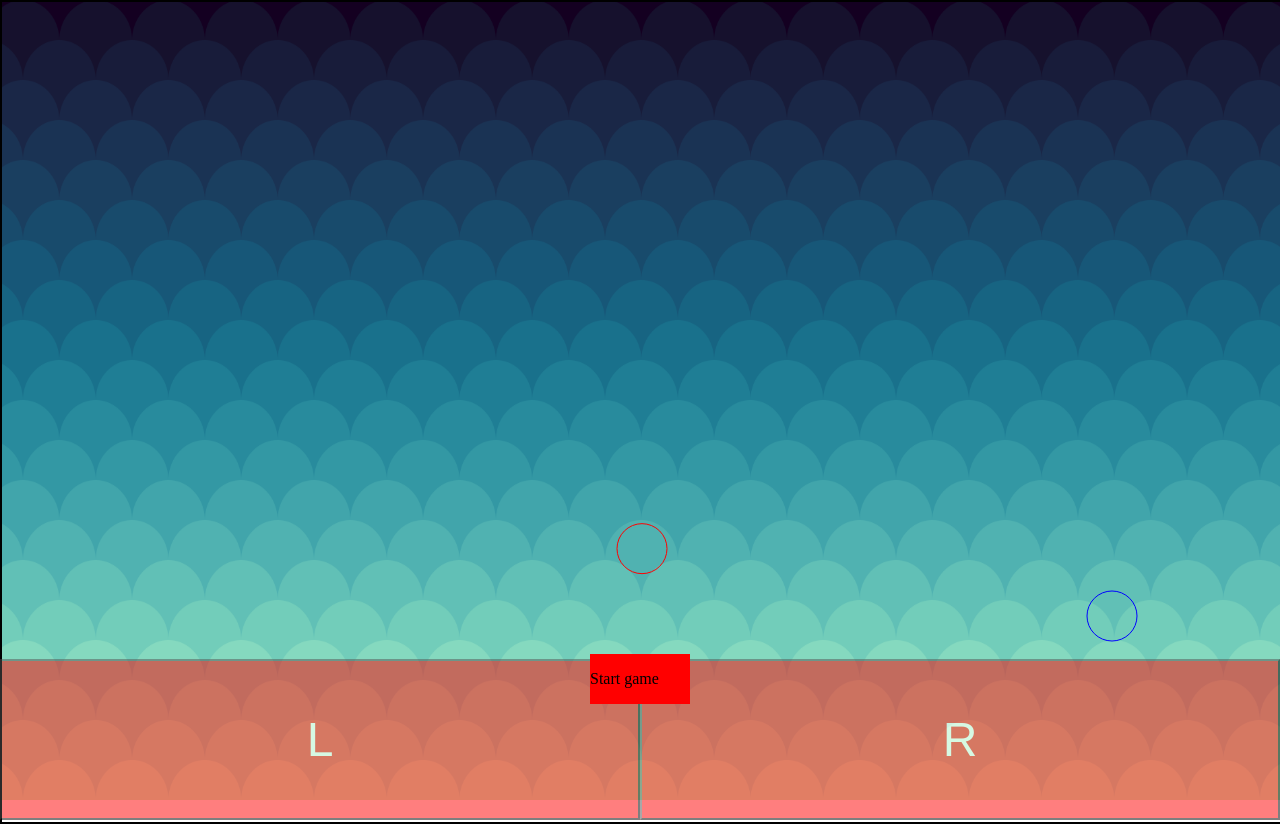
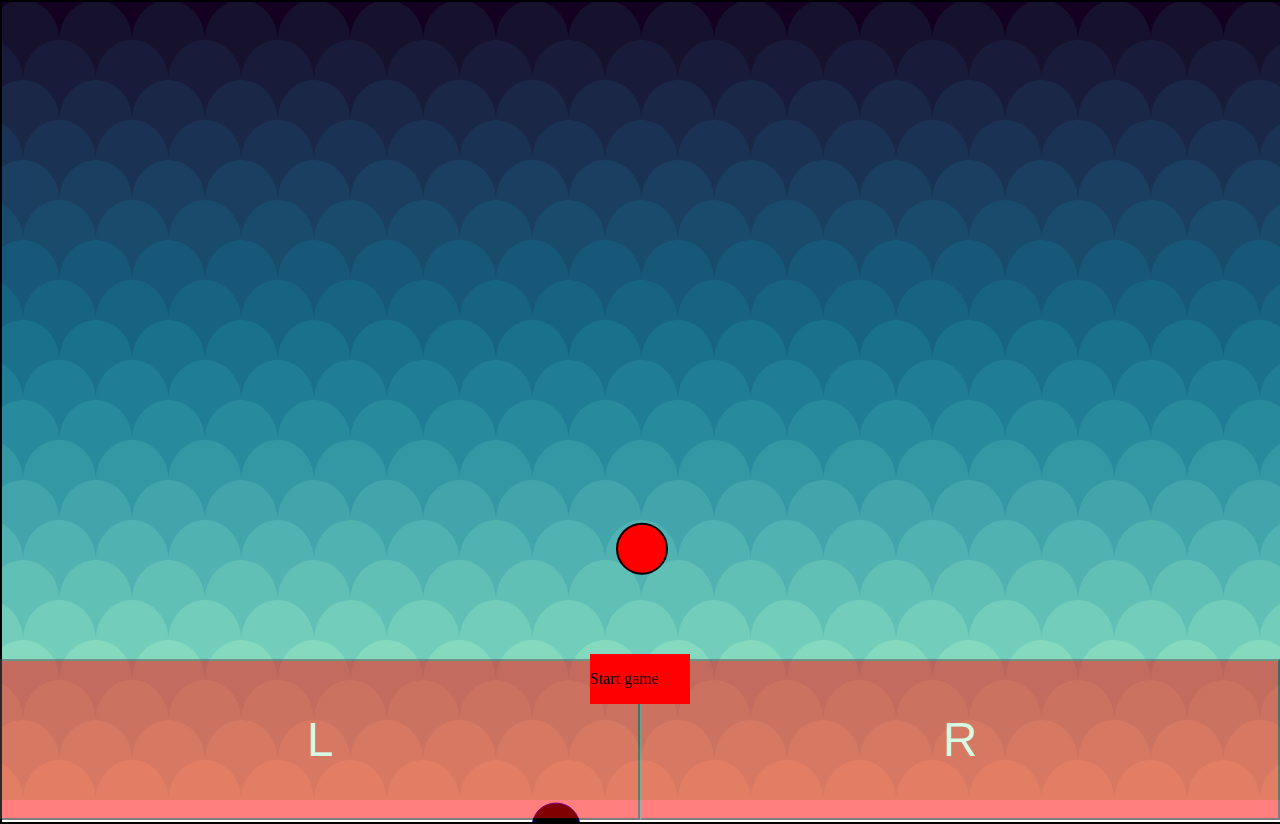
Before and after one commit to cristianfelipe94/Web-Storage., a website: page src/index.html in a window 1280 px wide. Drawn offline with Linux system fonts and the light colour scheme.

Commit message:
Have generated enemies with different properties

```diff
--- a/src/index.html
+++ b/src/index.html
@@ -2,7 +2,7 @@
 <html lang="en">
 <head>
   <meta charset="UTF-8">
-  <meta name="viewport" content="width=device-width, initial-scale=1.0">
+  <meta name="viewport" content='width=device-width, initial-scale=0.7, maximum-scale=0.7, user-scalable=0'>
   <meta http-equiv="X-UA-Compatible" content="ie=edge">
   <link rel="stylesheet" href="css/style.css">
   <title>Javascript proyecto final.</title>
--- a/src/js/mainCharacter.js
+++ b/src/js/mainCharacter.js
@@ -42,7 +42,7 @@ const endPoint = Math.PI * 2;
 const radius = 25;
 const xRightVelocity = 0;
 const xLeftVelocity = 0;
-const color = 'red';
+const color = 'black';
 
 // Main Character, this Character is an object with 'Caracteristics' or 'Parameters'
 // The Parameters will be saved on its respective 'Key' or 'Variable'.
@@ -68,6 +68,9 @@ function MainCharacter(xKey, yKey, radiusKey, startPointKey, endPointKey, xLeftV
   this.drawAnimationMainChar = function () {
     canvasContext.beginPath();
     canvasContext.arc(this.xKey, this.yKey, this.radiusKey, this.startPointKey, this.endPointKey, this.xRightVelocityKey, this.xLeftVelocityKey, this.colorKey, false);
+    canvasContext.fillStyle = 'red';
+    canvasContext.fill();
+    canvasContext.lineWidth = 2;
     canvasContext.strokeStyle = this.colorKey;
     canvasContext.stroke();
   };
@@ -78,15 +81,20 @@ const newCharacter = new MainCharacter(x, y, radius, startPoint, endPoint, xLeft
 
 // Enemy Character.
 // Variables for the Character.
-const xEnemy = generateRandomValue(canvasArea.width);
 const yEnemy = canvasArea.height;
 const colorEnemy = 'blue';
-const gravity = 6;
+const gravityValue = 6;
+const radiusValue = 30;
+const xEnemy = generateRandomValue(canvasArea.width);
+const gravity = generateRandomValue(gravityValue);
+const radiusEnemy = generateRandomValue(radiusValue);
 
-function generateRandomValue (maxWidth) {
-  let maxNumb = maxWidth;
+function generateRandomValue (maxValue) {
+  let maxNumb = maxValue;
   let randomNumb = parseInt(Math.random() * maxNumb);
-  console.log(randomNumb);
+  if (randomNumb < 3) {
+    randomNumb += 3
+  }
   return randomNumb;
 }
 
@@ -113,6 +121,9 @@ function EnemyCharacter(xEnemyKey, yEnemyKey, radiusKey, startPointKey, endPoint
   this.drawAnimationEnemy = function () {
     canvasContext.beginPath();
     canvasContext.arc(this.xEnemyKey, this.yEnemyKey, this.radiusKey, this.startPointKey, this.endPointKey, this.colorEnemyKey, gravityKey, false);
+    canvasContext.fillStyle = 'black';
+    canvasContext.fill();
+    canvasContext.lineWidth = 1;
     canvasContext.strokeStyle = this.colorEnemyKey;
     canvasContext.stroke();
   };
@@ -122,10 +133,12 @@ function EnemyCharacter(xEnemyKey, yEnemyKey, radiusKey, startPointKey, endPoint
 let arrayEnemies = [];
 
 setInterval(function (){
-  let newCharacterEnemy = new EnemyCharacter(xEnemy, yEnemy, radius, startPoint, endPoint, colorEnemy, gravity, false);
-  arrayEnemies.push(newCharacterEnemy);
+  const xEnemy = generateRandomValue(canvasArea.width);
+  const gravity = generateRandomValue(gravityValue);
+  const radiusEnemy = generateRandomValue(radiusValue);
+  arrayEnemies.push(new EnemyCharacter(xEnemy, yEnemy, radiusEnemy, startPoint, endPoint, colorEnemy, gravity, false));
   console.log(arrayEnemies);
-}, 3000);
+}, 5000);
 
 
 // Move function.
@@ -142,6 +155,8 @@ function animateDraw() {
       newCharacter.xRightVelocityKey = 0;
       newCharacter.xLeftVelocityKey = 0;
       element.gravityKey = 0;
+    } else {
+      element.gravityKey = generateRandomValue(gravityValue);
     }
     if (element.yEnemyKey + element.radiusKey > window.innerHeight + element.radiusKey * 2) {
       element.yEnemyKey = canvasArea.height - canvasArea.height - 100;
@@ -162,13 +177,11 @@ animateDraw();
 leftBtn.addEventListener('click', function (event) {
   newCharacter.xRightVelocityKey = 0;
   newCharacter.xLeftVelocityKey = 3;
-  newCharacter.colorKey = 'blue';
 });
 
 rightBtn.addEventListener('click', function (event) {
   newCharacter.xRightVelocityKey = 3;
   newCharacter.xLeftVelocityKey = 0;
-  newCharacter.colorKey = 'green';
 });
 
 
```
